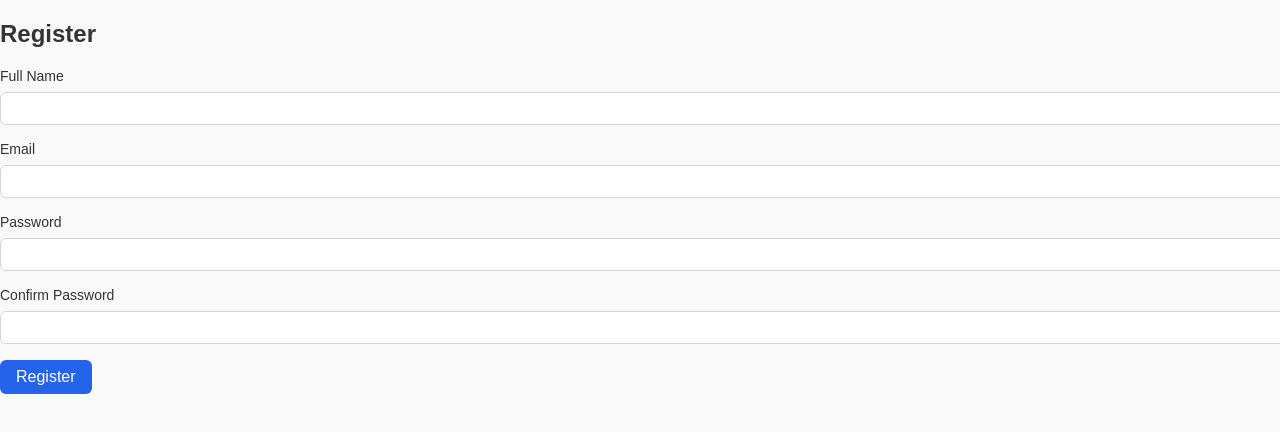
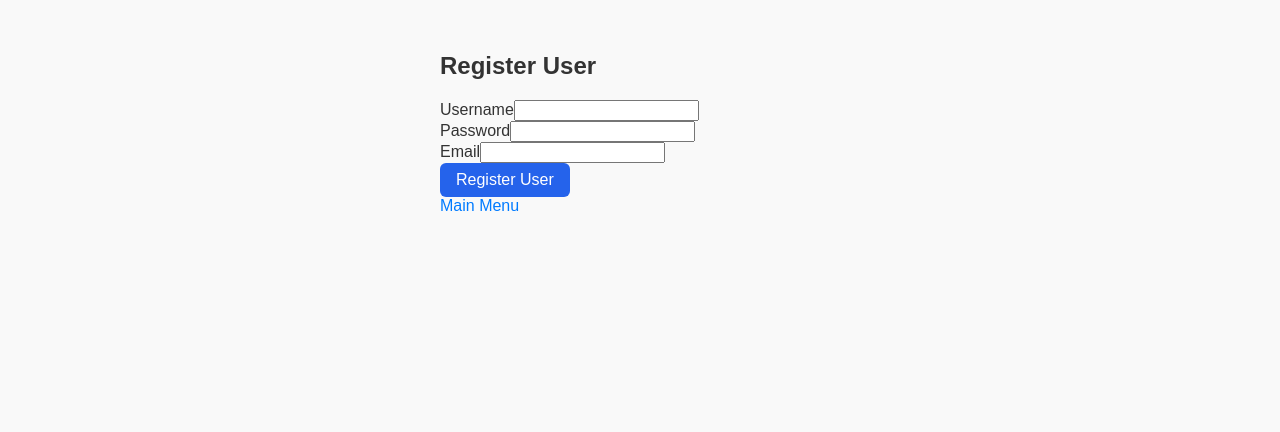
Before and after one commit to leiyese/in1-frontend, a React (Vite) app: page /register-user in a window 1280 px wide. Shown: the top 432 px of the page. Built offline with nearby package versions, Linux system fonts and the light colour scheme.

Commit message:
refactor: Changed back to simple functional code

```diff
--- a/src/components/TextInput.jsx
+++ b/src/components/TextInput.jsx
@@ -1,37 +1,13 @@
-import clsx from "clsx";
 import React from "react";
-import styles from "../styles/TextInput.module.css";
 
-const TextInput = ({
-  name,
-  label,
-  value,
-  onChange,
-  className = "",
-  error,
-  as = "input",
-  ...props
-}) => {
-  const InputComponent = as;
-
+const TextInput = ({ name, label, register, registerOptions, error, ...props }) => {
   return (
-    <div className={styles.inputContainer}>
-      {label && (
-        <label htmlFor={name} className={styles.label}>
-          {label}
-        </label>
-      )}
-      <InputComponent
-        id={name}
-        name={name}
-        value={value}
-        onChange={onChange}
-        className={clsx(styles.input, className)}
-        {...props}
-      />
-      {error && <p className={styles.error}>{error.message}</p>}
+    <div>
+      <label htmlFor={name}>{label}</label>
+      <input id={name} {...register(name, registerOptions)} {...props}/>
+      {error && <p>{error.message}</p>}
     </div>
   );
 };
 
-export default TextInput;
+export default TextInput
--- a/src/pages/RegisterUser.jsx
+++ b/src/pages/RegisterUser.jsx
@@ -1,87 +1,68 @@
-import React from 'react';
+import { useState } from 'react';
 import { useForm } from 'react-hook-form';
 import Button from '../components/Button';
+import LinkButton from '../components/LinkButton';
 import TextInput from '../components/TextInput';
+import { registerUser } from '../services/userApi';
 import styles from '../styles/RegisterUser.module.css';
+
 
 const RegisterUser = () => {
     const {
       register,
       handleSubmit,
       formState: { errors },
-    watch,
-    setValue
+      reset,
     } = useForm();
 
-  const onSubmit = (data) => {
-    console.log(data);
-    // Handle registration logic
-  };
+    const [serverMessage, setServerMessage] = useState("")
+
+    const onSubmit = async (data) => {
+      try {
+        const response = await registerUser(data)
+        setServerMessage({ type: "register user: success", text: response.message })
+        reset()
+      } catch (error) {
+        setServerMessage({
+          type: "error",
+          text: error.response?.data?.error || "Something went wrong!",
+        })
+      }
+    }
 
     return (
-    <div className={styles.container}>
-      <h2 className={styles.title}>Register</h2>
-      <form onSubmit={handleSubmit(onSubmit)} className={styles.form}>
+      <div className={styles.formContainer}>
+      <h2>Register User</h2>
+      {serverMessage && (
+        <p>{serverMessage.text}</p>
+      )}
+      <form onSubmit={handleSubmit(onSubmit)}>
         <TextInput
-          name="name"
-          label="Full Name"
-          value={watch('name') || ''}
-          onChange={(e) => setValue('name', e.target.value)}
-          registerOptions={{ required: "Name is required" }}
-          error={errors.name}
+          name="username"
+          label="Username"
+          register={register}
+          registerOptions={{ required: "Username is required" }}
+          error={errors.username}
         />
-
+        <TextInput
+          name="password"
+          label="Password"
+          register={register}
+          registerOptions={{ required: "Password is required" }}
+          error={errors.password}
+        />
         <TextInput
           name="email"
           label="Email"
-          value={watch('email') || ''}
-          onChange={(e) => setValue('email', e.target.value)}
-          registerOptions={{
-            required: "Email is required",
-            pattern: {
-              value: /^[A-Z0-9._%+-]+@[A-Z0-9.-]+\.[A-Z]{2,}$/i,
-              message: "Invalid email address"
-            }
-          }}
+          register={register}
+          registerOptions={{ required: "Email is required" }}
           error={errors.email}
         />
+        <Button type="submit">Register User</Button>
+      </form>
+      <LinkButton to='/'>Main Menu</LinkButton>
+    </div>
+    )
+  }
 
-        <TextInput
-          name="password"
-          label="Password"
-          type="password"
-          value={watch('password') || ''}
-          onChange={(e) => setValue('password', e.target.value)}
-          registerOptions={{
-            required: "Password is required",
-            minLength: {
-              value: 8,
-              message: "Password must be at least 8 characters"
-            }
-          }}
-          error={errors.password}
-        />
-
-        <TextInput
-          name="confirmPassword"
-          label="Confirm Password"
-          type="password"
-          value={watch('confirmPassword') || ''}
-          onChange={(e) => setValue('confirmPassword', e.target.value)}
-          registerOptions={{
-            required: "Please confirm your password",
-            validate: value =>
-              value === watch('password') || "Passwords don't match"
-          }}
-          error={errors.confirmPassword}
-        />
-
-        <Button type="submit" variant="primary" className={styles.submitButton}>
-          Register
-        </Button>
-      </form>
-    </div>
-  );
-};
-
-export default RegisterUser;
+  export default RegisterUser
```
Lines whose indentation alone changed are shown as unchanged.
